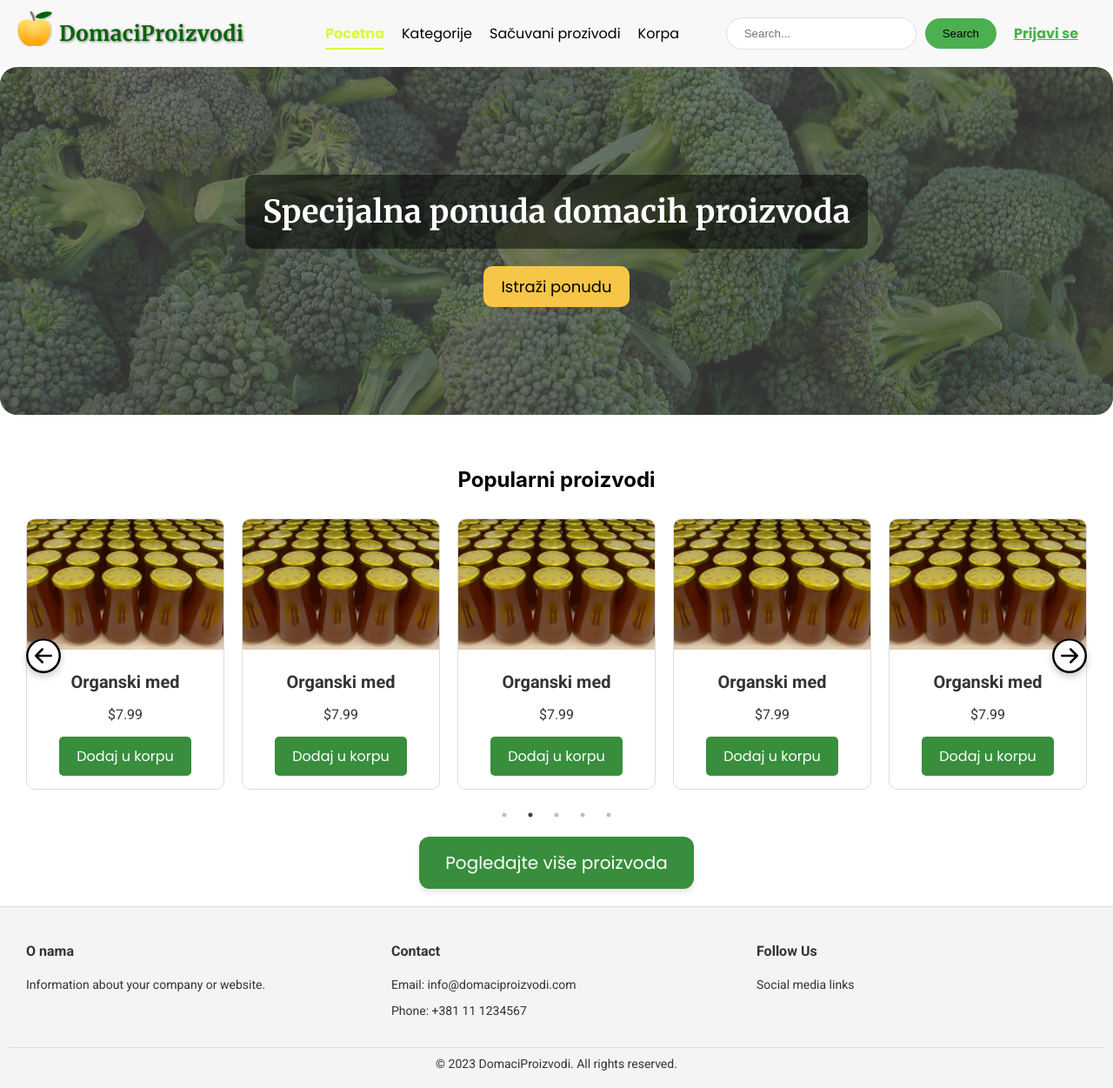
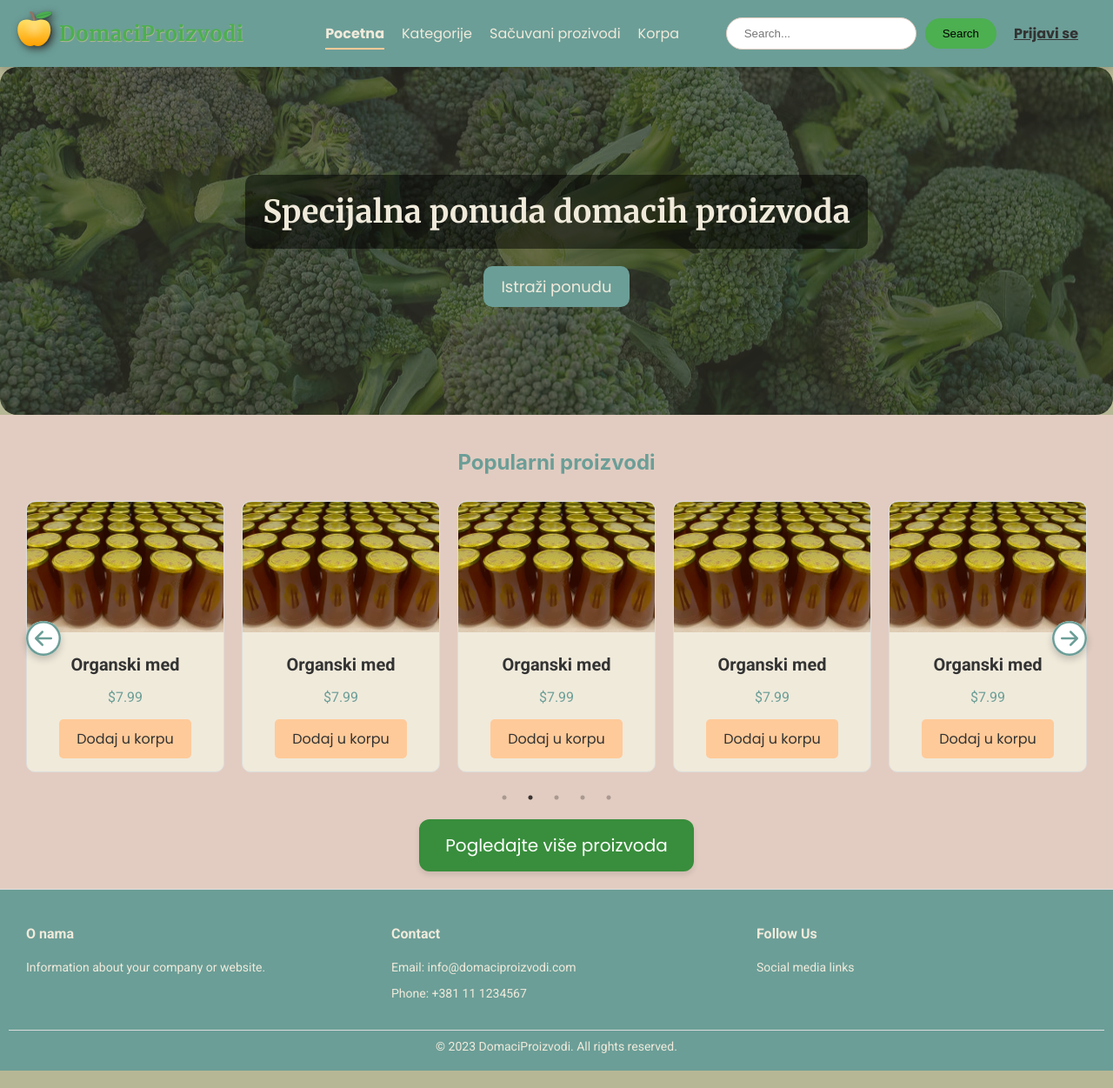
Before and after one commit to markom132/DomacaProzivodnja, a React (Create React App) app in the folder frontend/: page / in a window 1280 px wide. Shown: the whole page at 87% size. Built offline with nearby package versions, Linux system fonts and the light colour scheme.

Commit message:
Change_colors closes #157

```diff
--- a/frontend/src/components/FeaturedProducts.css
+++ b/frontend/src/components/FeaturedProducts.css
@@ -44,6 +44,8 @@
 .featuredSection {
   padding: 20px;
   text-align: center;
+  background-color: #e2ccc1;
+  color: #6b9e97;
 }
 
 .productLink {
@@ -67,6 +69,7 @@
   cursor: pointer;
   z-index: 2;
   box-shadow: 0 4px 8px rgba(0, 0, 0, 0.2);
+  transition: background-color 0.3s ease, box-shadow 0.3s ease;
 }
 .nextArrow {
   position: absolute;
@@ -83,11 +86,17 @@
   cursor: pointer;
   z-index: 2;
   box-shadow: 0 4px 8px rgba(0, 0, 0, 0.2);
+  transition: background-color 0.3s ease, box-shadow 0.3s ease;
 }
 
-.arrowIcon {
-  font-size: 18px;
+.prevArrow:hover {
   color: #333;
+  box-shadow: 0px 4px 12px rgba(0, 0, 0, 0.4);
+}
+
+.nextArrow:hover {
+  color: #333;
+  box-shadow: 0px 4px 12px rgba(0, 0, 0, 0.4);
 }
 
 .ctaContainer {
--- a/frontend/src/components/Footer.css
+++ b/frontend/src/components/Footer.css
@@ -1,5 +1,5 @@
 .footer {
-  background-color: #f4f4f4;
+  background-color: #6b9e97;
   padding: 20px 10px;
   border-top: 1px solid #ddd;
 }
@@ -20,7 +20,7 @@
   margin-top: 20px;
   border-top: 1px solid #ddd;
   padding-top: 10px;
-  color: #333333;
+  color: #f0eadb;
   font-family: 'Roboto', sans-serif;
   font-size: 14px;
 }
@@ -28,11 +28,11 @@
 .footer h4 {
   font-family: 'Roboto', sans-serif;
   font-size: 16px;
-  color: #333333;
+  color: #f0eadb;
 }
 
 .footer p {
   font-family: 'Roboto', sans-serif;
   font-size: 14px;
-  color: #333333;
+  color: #f0eadb;
 }
--- a/frontend/src/components/Header.css
+++ b/frontend/src/components/Header.css
@@ -3,7 +3,8 @@
   justify-content: space-between;
   align-items: center;
   padding: 10px 20px;
-  background-color: #f8f8f8;
+  background-color: #6b9e97;
+  box-shadow: 0 4px 8px rgba(0, 0, 0, 0.15);
 }
 
 .logo {
@@ -13,8 +14,8 @@
   align-items: center;
   font-weight: bold;
   font-family: 'Merriweather', serif;
-  color: #006400;
-  text-shadow: 1px 1px 3px rgba(0, 0, 0, 0.5);
+  color: #4CAF50;
+  text-shadow: 0.5px 0.5px 1px #b6b795;
 }
 
 .logo svg {
@@ -22,6 +23,7 @@
   height: 40px;
   margin-right: 8px;
   margin-bottom: 12px;
+  filter: drop-shadow(3px 3px 5px #333333);
 }
 
 .navContainer {
@@ -45,7 +47,7 @@
 .searchInput {
   padding: 10px 20px;
   border-radius: 999px;
-  border: 1px solid #ddd;
+  border: 1px solid #e2ccc1;
   outline: none;
 }
 
@@ -64,7 +66,7 @@
 
 .navItem {
   text-decoration: none;
-  color: black;
+  color: #f0eadb;
   padding: 5px 0;
   transition: color 0.3s ease;
   white-space: nowrap;
@@ -76,10 +78,10 @@
 .navItemActive {
   text-decoration: none;
   padding: 5px 0;
-  color: #dff542;
+  color: #f0eadb;
   font-weight: bold;
   transition: color 0.3s ease;
-  border-bottom: 2px solid #dff542;
+  border-bottom: 2px solid #ffca99;
   font-family: 'Poppins', sans-serif;
 }
 
@@ -89,7 +91,7 @@
 }
 
 .navItem:hover {
-  color: #a0d468;
+  color: #ffca99;
 }
 
 .navItem::before {
@@ -99,7 +101,7 @@
   height: 2px;
   bottom: 0;
   left: 0;
-  background-color: #dff542;
+  background-color: #ffca99;
   visibility: hidden;
   transition: all 0.3 ease-in-out;
 }
@@ -122,7 +124,7 @@
 .authButtonText {
   font-family: 'Poppins', sans-serif;
   padding: 10px 20px;
-  color: #4caf50;
+  color: #333333;
   background: none;
   border: none;
   font-size: 16px;
@@ -132,7 +134,7 @@
 }
 
 .authButtonText:hover {
-  color: #388e3c;
+  color: #ffca99;
 }
 
 .profileIcon {
@@ -156,9 +158,9 @@
 .profileIcon svg {
   width: 32px;
   height: 32px;
-  fill: #4caf50;
+  fill: #4CAF50;
 }
 
 .profileIcon:hover svg {
-  fill: #388e3c;
+  fill: #ffca99;
 }
--- a/frontend/src/components/HeroSection.css
+++ b/frontend/src/components/HeroSection.css
@@ -39,9 +39,8 @@
   text-align: center;
   background-size: cover;
   background-position: center;
-  color: #fff;
+  color: #f0eadb;
   border-radius: 20px;
-  margin-bottom: 20px;
   overflow: hidden;
 }
 
@@ -67,8 +66,8 @@
 }
 
 .ctaButtonHeroS {
-  background-color: #f7c648;
-  color: #000;
+  background-color: #6b9e97;
+  color: #f0eadb;
   border: none;
   padding: 10px 20px;
   border-radius: 10px;
@@ -84,7 +83,7 @@
 }
 
 .ctaButtonHeroS:hover {
-  background-color: #d1a51d;
+  background-color: #5a857f;
   transform: scale(1.05);
   box-shadow: 0 4px 6px rgba(0, 0, 0, 0.2);
 }
--- a/frontend/src/components/LogoSVGIcon.js
+++ b/frontend/src/components/LogoSVGIcon.js
@@ -45,7 +45,7 @@ const LogoSVGIcon = () => (
       ></path>
       <path
         d="M183.065,5.528 C217.473,-3.692 244.464,4.784 245.972,10.413 C247.653,16.685 228.344,36.877 193.935,46.097 C159.527,55.317 133.743,51.348 131.027,41.212 C128.311,31.076 148.656,14.748 183.065,5.528 Z"
-        fill="#006400"
+        fill="#4CAF50"
         fillRule="evenodd"
       ></path>
       <path
--- a/frontend/src/components/ProductCard.css
+++ b/frontend/src/components/ProductCard.css
@@ -5,6 +5,7 @@
   border-radius: 10px;
   transition: transform 0.3s ease;
   margin: 10px;
+  background-color: #f0eadb;
 }
 
 .card:hover {
@@ -34,7 +35,7 @@
 }
 
 .button {
-  background-color: #388e3c;
+  background-color: #ffca99;
   border: none;
   border-radius: 5px;
   padding: 10px 20px;
@@ -45,12 +46,11 @@
     transform 0.3s ease;
   font-family: 'Poppins', sans-serif;
   font-size: 16px;
-  color: #ffffff;
+  color: #333333;
 }
 
 .button:hover {
-  background-color: #2e7d32;
-  color: #ffffff;
+  background-color: #e2ccc1;
   box-shadow: 0 4px 6px rgba(0, 0, 0, 0.2);
   transform: scale(1.05);
 }
@@ -64,6 +64,6 @@
 
 .price {
   font-size: 16px;
-  color: #333333;
+  color: #6b9e97;
   font-family: 'Roboto', sans-serif;
 }
--- a/frontend/src/index.css
+++ b/frontend/src/index.css
@@ -5,6 +5,7 @@ body {
     sans-serif;
   -webkit-font-smoothing: antialiased;
   -moz-osx-font-smoothing: grayscale;
+  background-color: #b6b795;
 }
 
 code {
```
